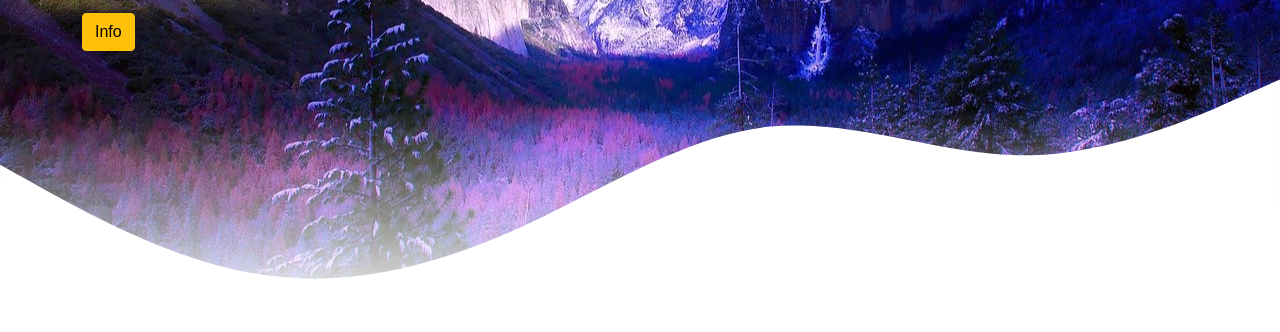
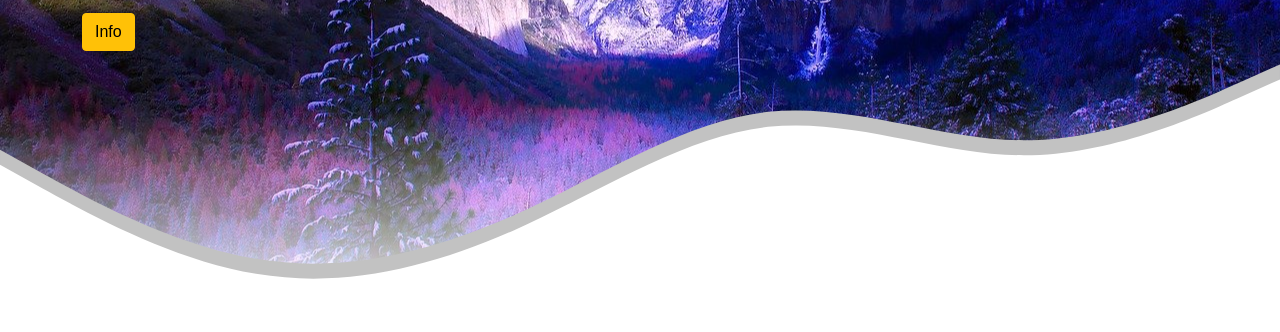
Before and after one commit to EricL81/Bootstrap_Mountain, a plain HTML site: page index.html in a window 1280 px wide. Shown: the part 305-637 px from the top of the page. Drawn offline with nearby package versions, Linux system fonts and the light colour scheme; a web font is replaced by a local one.

Commit message:
second commit

```diff
--- a/index.html
+++ b/index.html
@@ -28,7 +28,7 @@
 			href="https://fonts.googleapis.com/css2?family=Electrolize&display=swap"
 			rel="stylesheet"
 		/>
-		<title>Bootstrap_BCN</title>
+		<title>Bootstrap_Mountain</title>
 	</head>
 	<body>
 		<!-- HEADER -->
--- a/style.css
+++ b/style.css
@@ -25,6 +25,10 @@ body {
     background-size: cover;
     background-position: center;
     background-repeat: no-repeat;
+}
+
+svg {
+    filter: drop-shadow(0px -15px 0px rgb(194, 194, 194));
 }
 
 .card1 {
```
